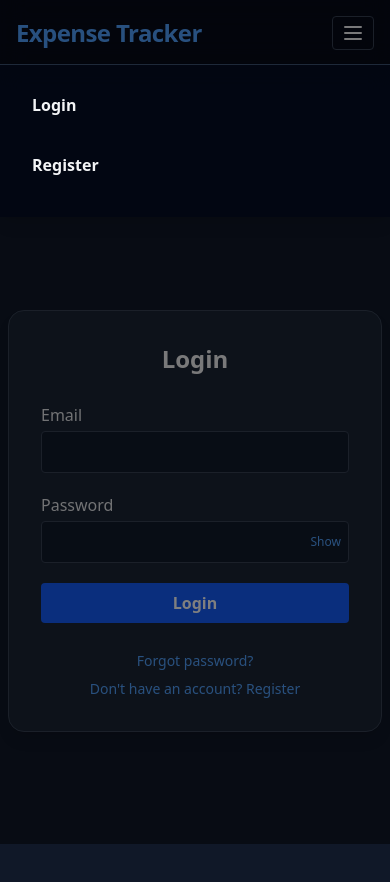
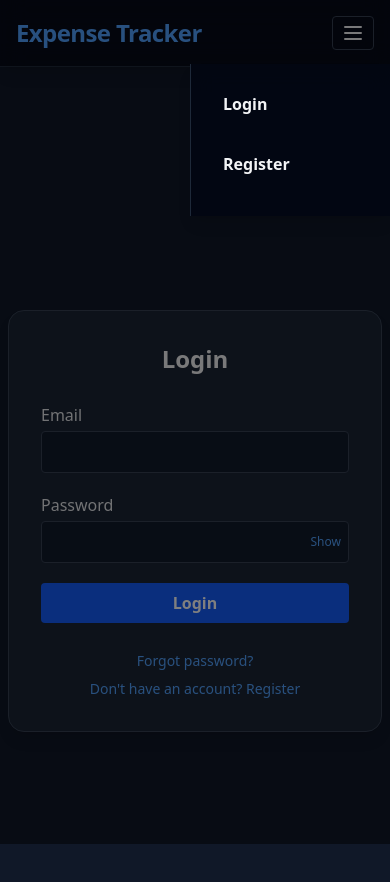
Before and after one commit to Zorng/ExpennseTracker-Front, a React (Vite) app: page /login in a window 390 px wide. Both pictures are taken after a click on the button "Open navigation menu". Shown: the top 882 px of the page. Built offline with nearby package versions, Linux system fonts and the light colour scheme; no server answers.

Commit message:
reposition navlink in mobile view

```diff
--- a/src/components/Navbar.jsx
+++ b/src/components/Navbar.jsx
@@ -48,7 +48,7 @@ function Navbar() {
             {/* Backdrop overlay */}
             <div className="md:hidden fixed inset-0 bg-black/50 z-[9998]" onClick={() => setMenuOpen(false)}></div>
             {/* Dropdown menu */}
-            <div className="md:hidden fixed left-0 right-0 top-16 z-[9999] bg-gray-950/95 backdrop-blur-md shadow-lg border-t border-gray-800 animate-fade-in">
+            <div className="md:hidden fixed right-0 top-16 z-[9999] bg-gray-950/95 backdrop-blur-md shadow-lg border-l border-gray-800 animate-fade-in min-w-[200px]">
               <ul className="flex flex-col p-4">
               {isAuthenticated && (
                 <li className="mb-3">
```
